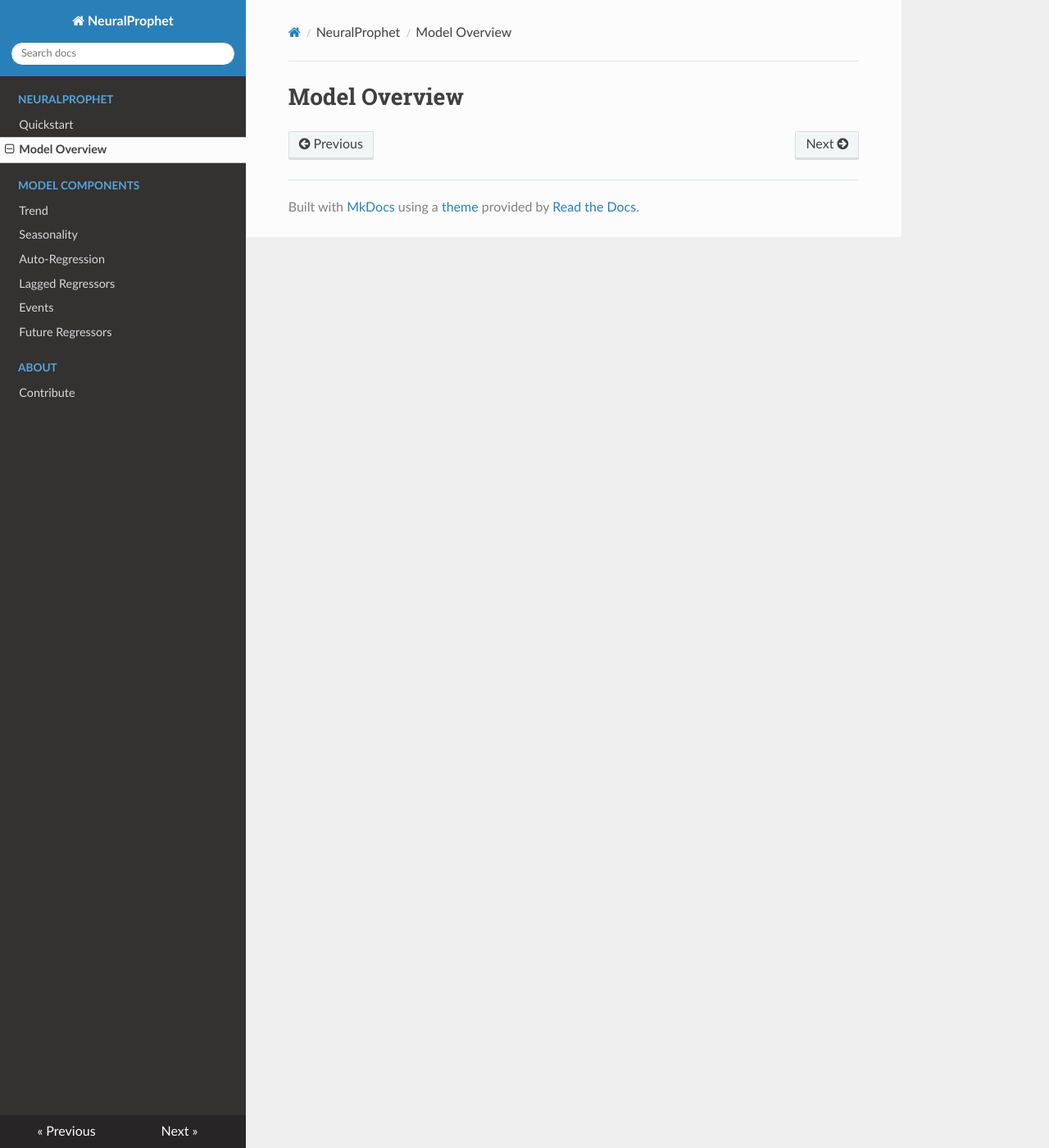
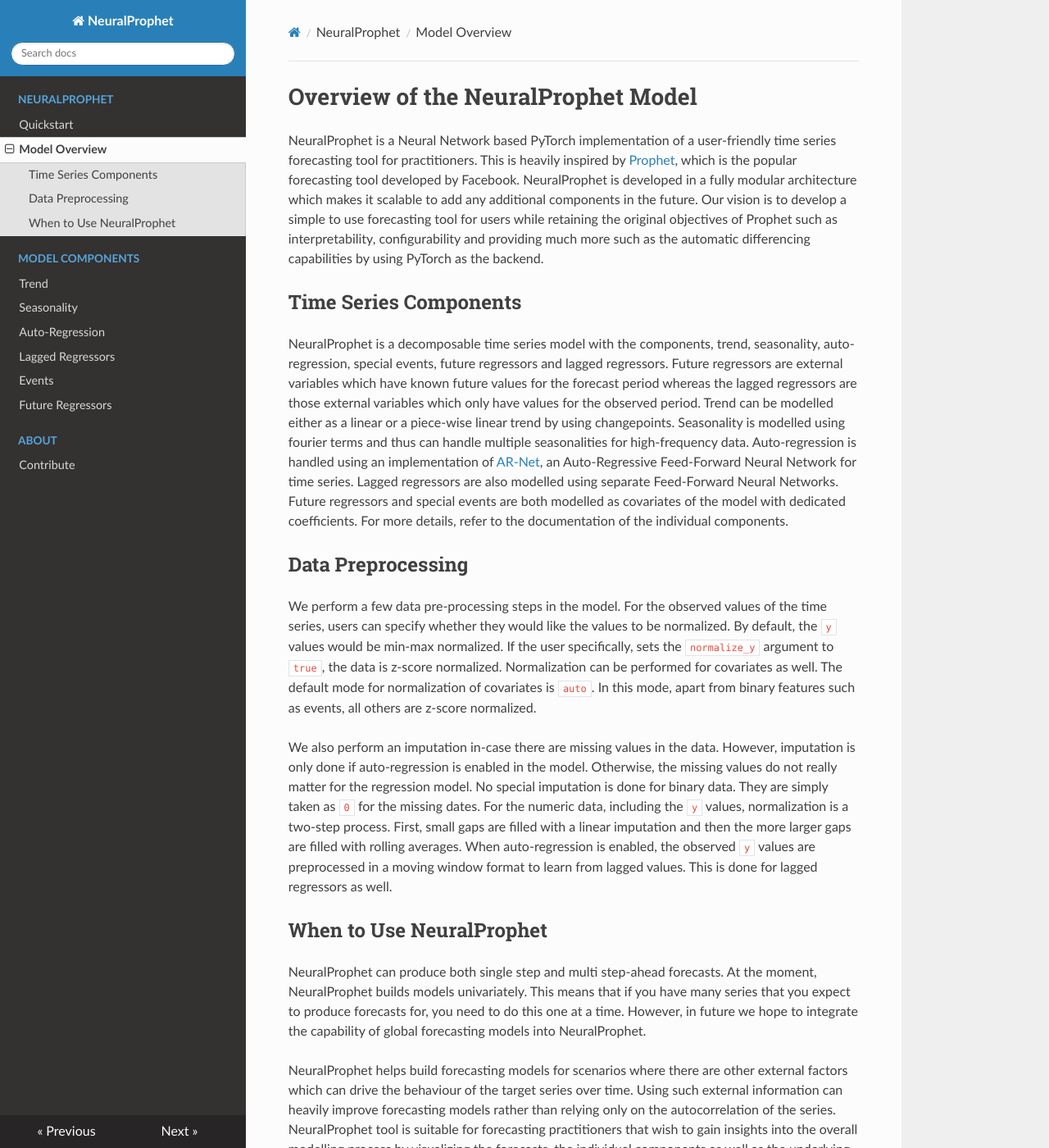
Before and after one commit to ourownstory/neural_prophet, an MkDocs documentation site: the page built from docs/model-overview.md, in a window 1280 px wide and 1400 px high. Shown: the whole window at 82% size. Built offline with MkDocs 1.6.1, drawn with Linux system fonts in a browser that asks for light colours; nearby versions of some CDN libraries; some of the changed text lies outside the part shown.

Commit message:
model overview

```diff
--- a/docs/model-overview.md
+++ b/docs/model-overview.md
@@ -1 +1,50 @@
-# Model Overview
+# Overview of the NeuralProphet Model
+
+NeuralProphet is a Neural Network based PyTorch implementation of a user-friendly time series forecasting tool for practitioners.
+This is heavily inspired by [Prophet](https://facebook.github.io/prophet/), which is the popular forecasting tool developed by Facebook.
+NeuralProphet is developed in a fully modular architecture which makes it scalable to add any additional components
+in the future. Our vision is to develop a simple to use forecasting tool for users while retaining the original objectives of
+Prophet such as interpretability, configurability and providing much more such as the automatic differencing capabilities by using PyTorch as
+the backend.
+
+## Time Series Components
+NeuralProphet is a decomposable time series model with the components, trend, seasonality, auto-regression, special events,
+future regressors and lagged regressors. Future regressors are external variables which have known future values for the forecast
+period whereas the lagged regressors are those external variables which only have values for the observed period. Trend can be
+modelled either as a linear or a piece-wise linear trend by using changepoints. Seasonality
+is modelled using fourier terms and thus can handle multiple seasonalities for high-frequency data. Auto-regression is handled using an
+implementation of [AR-Net](https://github.com/ourownstory/AR-Net), an Auto-Regressive Feed-Forward Neural Network for time series.
+Lagged regressors are also modelled using separate Feed-Forward Neural Networks. Future regressors and special
+events are both modelled as covariates of the model with dedicated coefficients. For more details, refer
+to the documentation of the individual components.
+
+## Data Preprocessing
+
+We perform a few data pre-processing steps in the model. For the observed values of the time series, users can specify whether
+they would like the values to be normalized. By default, the `y` values would be min-max normalized. If the user specifically, sets the
+`normalize_y` argument to `true`, the data is z-score normalized. Normalization can be performed for covariates as well.
+The default mode for normalization of covariates is `auto`. In this mode, apart from binary features such as events, all others are
+z-score normalized.
+
+We also perform an imputation in-case there are missing values in the data. However, imputation is only done
+if auto-regression is enabled in the model. Otherwise, the missing values do not really matter for the regression model. No
+special imputation is done for binary data. They are simply taken as `0` for the missing dates. For the numeric data,
+including the `y` values, normalization is a two-step process. First, small gaps are filled with a linear imputation
+ and then the more larger gaps are filled with rolling averages. When auto-regression is enabled, the observed `y` values are
+ preprocessed in a moving window format to learn from lagged values. This is done for lagged regressors as well.
+
+## When to Use NeuralProphet
+
+NeuralProphet can produce both single step and multi step-ahead forecasts. At the moment, NeuralProphet builds
+ models univariately. This means that if you have many series that you expect to produce forecasts for, you need to do
+ this one at a time. However, in future we hope to integrate the capability of global forecasting models into NeuralProphet.
+
+NeuralProphet helps build forecasting models for scenarios where there are other external factors which can drive the behaviour
+of the target series over time. Using such external information can heavily improve forecasting models
+rather than relying only on the autocorrelation of the series. NeuralProphet tool is suitable for forecasting practitioners that wish to gain insights into the overall modelling process
+by visualizing the forecasts, the individual components as well as the underlying coefficients of the model. Through our descriptive
+plots, users can visualize the interaction of the individual components. They also have the power to control these coefficients as required by introducing sparsity through regularization. They can
+combine the components additively or multiplicatively as per their domain knowledge.
+
+This is an ongoing effort. Therefore, NeuralProphet will be equipped with even much more features in the upcoming
+releases.
```
